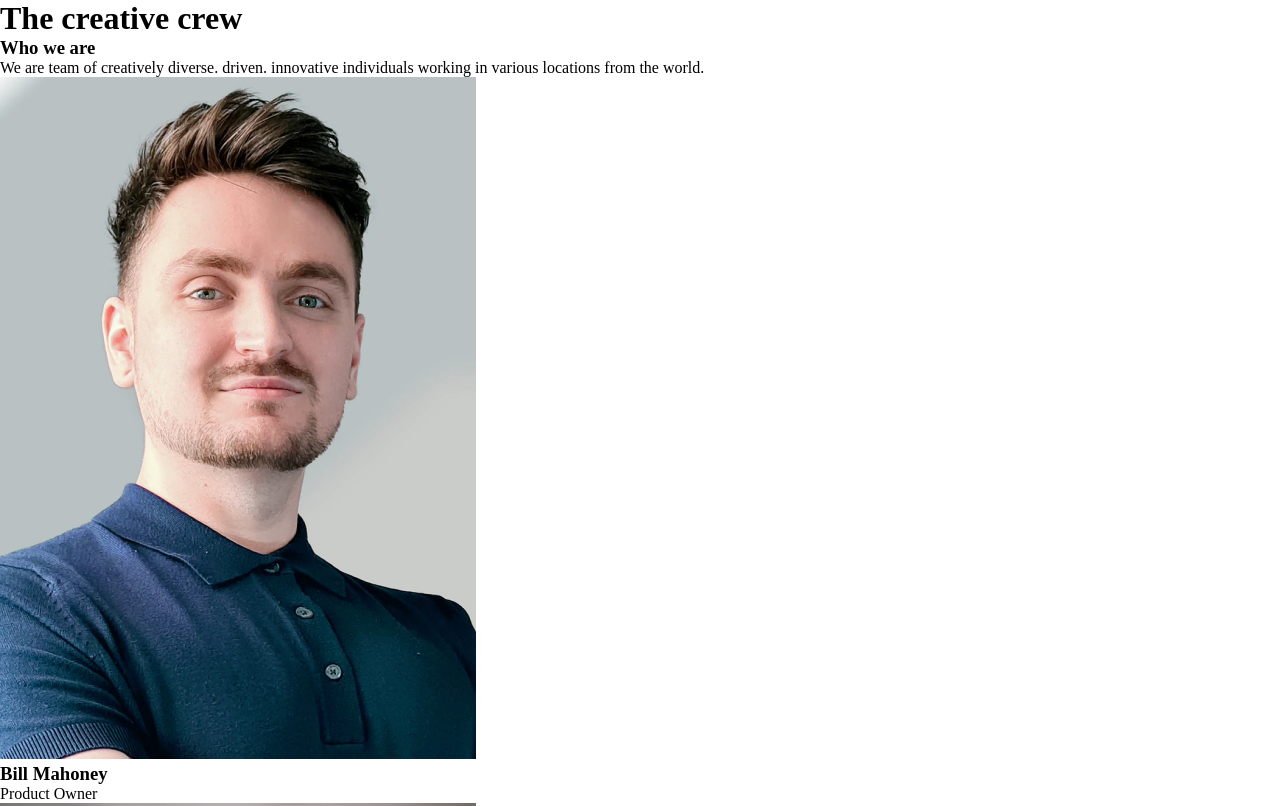
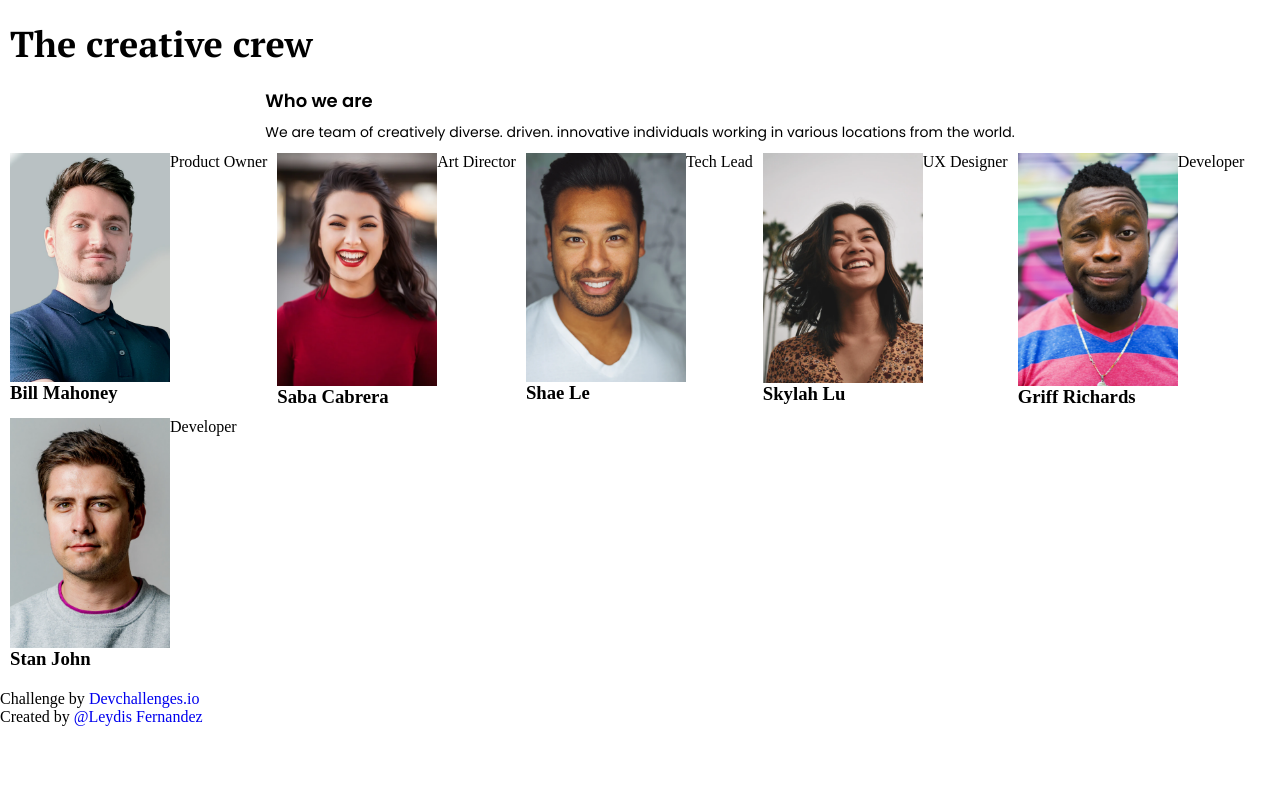
Before and after one commit to Leydisfh/My-team-page, a plain HTML site: page index.html in a window 1280 px wide. Shown: the top 806 px of the page. Drawn offline with Linux system fonts and the light colour scheme.

Commit message:
Refactor team member rendering and add styling

```diff
--- a/main.js
+++ b/main.js
@@ -38,7 +38,11 @@ const teamContainer = document.querySelector('#team-container');
 
 team.forEach(member => {
     const memberDiv = document.createElement('li');
+    const memberClass =team.indexOf(member)
+    memberDiv.classList.add('member'+ memberClass );
     memberDiv.classList.add('member');
+
+    const container = document.createElement('div');
 
     const memberImg = document.createElement('img');
     memberImg.src = member.img;
@@ -50,9 +54,10 @@ team.forEach(member => {
     const memberRole = document.createElement('p');
     memberRole.innerText = member.role;
 
-    memberDiv.appendChild(memberImg);
+    container.appendChild(memberImg);
+    container.appendChild(memberRole);
+    memberDiv.appendChild(container);
     memberDiv.appendChild(memberName);
-    memberDiv.appendChild(memberRole);
 
     teamContainer.appendChild(memberDiv);
 }   );
--- a/styles.css
+++ b/styles.css
@@ -6,9 +6,74 @@
 a{
     text-decoration: none;
 }
+li{
+    list-style: none;
+}
 
 :root{
     --monse: 'Montserrat', sans-serif;
     --poppins: 'Poppins', sans-serif;
     --pt: 'PT Serif', serif;
 }
+
+.team_header{
+    display: flex;
+    margin: 20px 10px;
+}
+
+.team_header__title{
+    font-family: var(--pt);
+    font-weight: 700;
+    font-size: 36px;
+    color: #000;
+}
+
+.team_container{
+    display: flex;
+    flex-wrap: wrap;
+    justify-content: center;
+    margin: 20px 10px;
+    gap: 10px;
+}
+
+.team_container__texts{
+    display: flex;
+    flex-direction: column;
+    gap: 8px;
+
+}
+
+.team_container__texts h3{
+font-family: var(--poppins);
+font-size: 18px;
+font-weight: 600;
+line-height: 27px;
+}
+
+.team_container__texts p{
+font-family: var(--poppins);
+font-size: 14px;
+font-weight: 400;
+line-height: 21px;
+}
+
+/* Cards  */
+.team_container__cards{
+    width: 100%;
+}
+
+.team_container__list{
+    display: flex;
+    flex-wrap: wrap;
+    gap: 10px;
+}
+
+
+.member div{
+    display: flex;
+}
+
+
+img{
+    width: 160px;
+}
```
